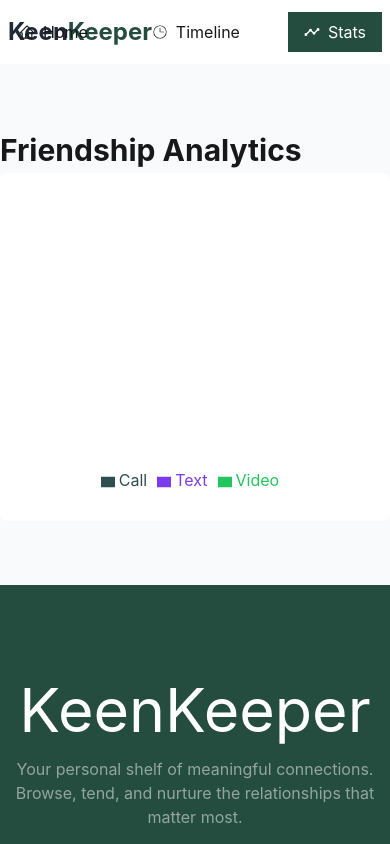
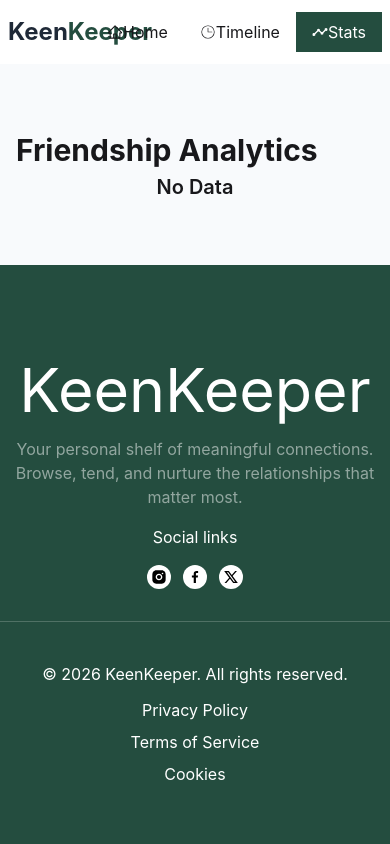
Before and after one commit to foysal41/B13-A7-keen-keeper, a React (Vite) app: page /Stats in a window 390 px wide. Shown: the top 844 px of the page. Built offline with nearby package versions, Linux system fonts and the light colour scheme.

Commit message:
fixed all page  responsive issues l

```diff
--- a/src/Pages/FriendsDetails.jsx
+++ b/src/Pages/FriendsDetails.jsx
@@ -36,7 +36,7 @@ const FriendsDetails = () => {
   };
 
   return (
-    <div className=" bg-[#F8FAFC] py-20">
+    <div className=" bg-[#F8FAFC] py-20 px-4">
       <div className="container mx-auto grid grid-cols-1 lg:grid-cols-4 gap-6">
         {/* Left side  */}
         <div className="space-y-3 grid-cols-1">
--- a/src/Pages/StateAnalytics.jsx
+++ b/src/Pages/StateAnalytics.jsx
@@ -25,11 +25,14 @@ const StateAnalytics = () => {
 
   return (
     <div className="bg-[#F8FAFC]">
-      <div className="container mx-auto py-16 ">
+      <div className="container mx-auto py-16 px-4">
         <h2 className="text-[30px] md:text-[62px] font-bold">
           Friendship Analytics
         </h2>
 
+        {action.length === 0 ? (
+          <h3 className="text-center text-xl font-semibold">No Data</h3>
+        ) : (
           <div className="w-full bg-white p-6 rounded-lg mx-auto ">
             <ResponsiveContainer width="100%" height={300}>
               <PieChart>
@@ -52,6 +55,7 @@ const StateAnalytics = () => {
               </PieChart>
             </ResponsiveContainer>
           </div>
+        )}
       </div>
     </div>
   );
--- a/src/Pages/Timeline.jsx
+++ b/src/Pages/Timeline.jsx
@@ -22,11 +22,9 @@ const Timeline = () => {
     });
   };
 
-  console.log(action);
-
   return (
     <div className="bg-[#F8FAFC]">
-      <div className="container mx-auto py-16 ">
+      <div className="container mx-auto py-16 px-4">
         <h2 className="text-[30px] md:text-[62px] font-bold">Timeline</h2>
 
         <div className="rounded-md space-y-5 ">
--- a/src/components/Global-Components/Footer.jsx
+++ b/src/components/Global-Components/Footer.jsx
@@ -2,6 +2,7 @@ import React from "react";
 import { RiInstagramFill } from "react-icons/ri";
 import { BiLogoFacebook } from "react-icons/bi";
 import { RiTwitterXLine } from "react-icons/ri";
+import { Link } from "react-router";
 
 const Footer = () => {
   return (
@@ -9,7 +10,9 @@ const Footer = () => {
       <div className="container mx-auto">
         {/* Footer Top part */}
         <div className="">
-          <h1 className="text-[61px] ">KeenKeeper</h1>
+          <Link to={"/"} className="text-[61px] ">
+            KeenKeeper
+          </Link>
           <p className="text-white/50 text-4">
             Your personal shelf of meaningful connections. Browse, tend, and
             nurture the relationships that matter most.
--- a/src/components/Global-Components/Navbar.jsx
+++ b/src/components/Global-Components/Navbar.jsx
@@ -7,10 +7,10 @@ import { NavLink } from "react-router";
 const Navbar = () => {
   // Nav bar active and inactive style
   const navLinkClass = ({ isActive }) =>
-    `flex items-center gap-2 px-4 py-2 ${isActive ? "bg-[#244D3F] text-white" : ""} `;
+    `flex items-center md:gap-2 px-4 py-2 ${isActive ? "bg-[#244D3F] text-white" : ""} `;
 
   return (
-    <div className="bg-base-100 shadow-sm">
+    <div className=" shadow-sm">
       <div className="navbar container mx-auto  ">
         <div className="navbar-start">
           <a href="/" className="text-[#244D3F] text-2xl font-bold">
@@ -19,7 +19,7 @@ const Navbar = () => {
         </div>
         <div className="navbar-center hidden lg:flex"></div>
         <div className="navbar-end ">
-          <ul className="flex flex-cols gap-8">
+          <ul className="flex flex-cols  md:gap-5">
             <NavLink to={"/"} className={navLinkClass}>
               <AiOutlineHome />
               Home
--- a/src/components/Page-components/Home-page/YourFriends.jsx
+++ b/src/components/Page-components/Home-page/YourFriends.jsx
@@ -7,7 +7,7 @@ const YourFriends = () => {
   const { friends, loading } = useApps();
 
   return (
-    <div className="container mx-auto py-20">
+    <div className="container mx-auto py-20 px-4">
       <hr className="py-4 text-[#E9E9E9]" />
       <h2 className="text-[24px] font-bold">Your Friends</h2>
 
```
Lines whose indentation alone changed are shown as unchanged.
